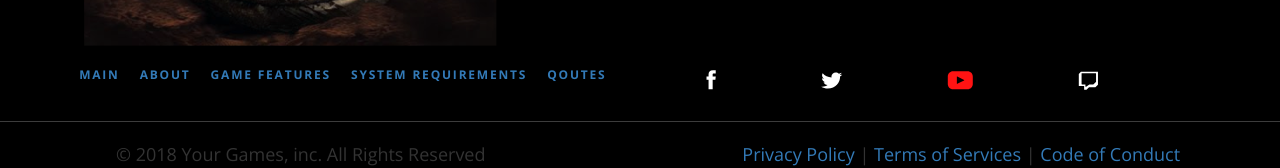
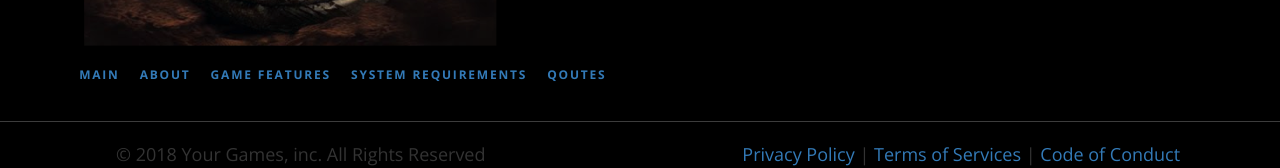
Before and after one commit to sahidjayanajaga/challengebinar, a plain HTML site: page index.html in a window 1280 px wide. Shown: the part 4727-4895 px from the top of the page. Drawn offline with nearby package versions, Linux system fonts and the light colour scheme; files whose address does not match are found by name.

Commit message:
paling baru

```diff
--- a/index.html
+++ b/index.html
@@ -372,34 +372,19 @@
             <div class="col-4 my-2 d-flex justify-content-around social-media-logo">
                 <a href="https://facebook.com/"><span class="icon facebook">
                         <svg width="10" height="20" viewBox="0 0 10 20" fill="none" xmlns="http://www.w3.org/2000/svg">
-                            <path fill-rule="evenodd" clip-rule="evenodd"
-                                d="M6.65382 19.1726H2.56282V9.67859H0.517822V6.40559H2.56282V4.44159C2.56282 1.77259 3.71782 0.183594 6.99582 0.183594H9.72582V3.45659H8.02082C6.74282 3.45659 6.65882 3.91459 6.65882 4.76859L6.65382 6.40559H9.74582L9.38382 9.67859H6.65382V19.1726Z"
-                                fill="white" />
                         </svg>
                     </span></a>
                 <a href="https://twitter.com/"><span class="icon twitter">
                         <svg width="22" height="17" viewBox="0 0 22 17" fill="none" xmlns="http://www.w3.org/2000/svg">
-                            <path fill-rule="evenodd" clip-rule="evenodd"
-                                d="M21.2138 2.42967C20.4408 2.75167 19.6098 2.96667 18.7388 3.06467C19.6288 2.56467 20.3118 1.77267 20.6338 0.830668C19.7998 1.29267 18.8778 1.62867 17.8958 1.81067C17.1108 1.02467 15.9898 0.534668 14.7508 0.534668C12.3708 0.534668 10.4398 2.34367 10.4398 4.57367C10.4398 4.89067 10.4778 5.19967 10.5518 5.49467C6.96981 5.32567 3.79381 3.71767 1.66781 1.27467C1.29681 1.87167 1.08481 2.56467 1.08481 3.30567C1.08481 4.70567 1.84581 5.94367 3.00181 6.66767C2.29581 6.64567 1.63181 6.46467 1.04981 6.16167C1.04981 6.17967 1.04981 6.19467 1.04981 6.21367C1.04981 8.17067 2.53481 9.80267 4.50681 10.1737C4.14581 10.2657 3.76381 10.3137 3.37181 10.3137C3.09381 10.3137 2.82381 10.2897 2.56081 10.2437C3.10881 11.8467 4.70081 13.0157 6.58681 13.0487C5.11181 14.1317 3.25381 14.7767 1.23381 14.7767C0.885811 14.7767 0.542811 14.7577 0.205811 14.7207C2.11281 15.8657 4.37881 16.5357 6.81281 16.5357C14.7408 16.5357 19.0758 10.3797 19.0758 5.04267C19.0758 4.86667 19.0708 4.69367 19.0628 4.51967C19.9048 3.94967 20.6358 3.23867 21.2138 2.42967Z"
-                                fill="white" />
                         </svg>
                     </span></a>
                 <a href="https://youtube.com/"><span class="icon youtube">
                         <svg width="26" height="19" viewBox="0 0 26 19" fill="none" xmlns="http://www.w3.org/2000/svg">
-                            <path
-                                d="M20.61 0.183594H5.98961C3.12627 0.183594 0.799805 2.55085 0.799805 5.4644V12.8973C0.799805 15.8163 3.12627 18.1781 5.98961 18.1781H20.6046C23.4733 18.1781 25.7944 15.8108 25.7944 12.8973V5.4644C25.7998 2.55085 23.4733 0.183594 20.61 0.183594ZM17.0959 9.54779L10.2575 12.8642C10.0731 12.9524 9.86705 12.82 9.86705 12.6103V5.7679C9.86705 5.55821 10.084 5.42578 10.2629 5.51958L17.1013 9.04564C17.3074 9.15048 17.302 9.44846 17.0959 9.54779Z"
-                                fill="#FF1313" />
                         </svg>
 
                     </span></a>
                 <a href="https://twitch.tv/"><span class="icon twitch">
                         <svg width="20" height="19" viewBox="0 0 20 19" fill="none" xmlns="http://www.w3.org/2000/svg">
-                            <path fill-rule="evenodd" clip-rule="evenodd"
-                                d="M19.9602 13.6252V9.5538V0.680176H2.93894L0.811279 2.97688V15.0868H6.13043V18.845H8.47085L11.024 16.1307H17.407L19.9602 13.6252ZM7.40694 13.4165H4.00268C3.76864 13.4165 3.57715 13.2286 3.57715 12.9989V2.76817C3.57715 2.5385 3.76864 2.35059 4.00268 2.35059H17.6197C17.8537 2.35059 18.0452 2.5385 18.0452 2.76817V10.7022C18.0452 10.8171 18.0027 10.9215 17.9229 10.9998L15.5825 13.2965C15.5027 13.3748 15.391 13.4165 15.2793 13.4165H11.3697L8.07183 15.6401C8.00268 15.6871 7.91757 15.7132 7.83247 15.7132C7.76332 15.7132 7.69949 15.6976 7.63566 15.6662C7.49204 15.5932 7.40694 15.4522 7.40694 15.2956V13.4165Z"
-                                fill="white"></path>
-                            <path
-                                d="M13.79 9.76274V5.58691H12.0878V9.76274H13.79ZM9.53465 9.76274V5.58691H7.83252V9.76274H9.53465Z">
-                            </path>
                         </svg></span></a>
             </div>
         </div>
```
